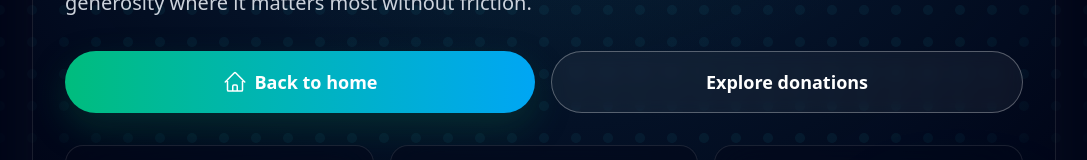
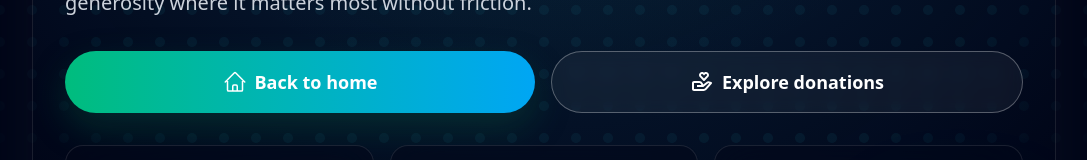
Before and after one commit to gmook9/helpingCanada, a Next.js app: page /mission in a window 1280 px wide. Shown: the part 438-598 px from the top of the page, without its empty margins (96-1183 px from the left). Built offline with nearby package versions, Linux system fonts and the light colour scheme.

Commit message:
added icon for donations button

```diff
--- a/src/app/mission/page.tsx
+++ b/src/app/mission/page.tsx
@@ -10,7 +10,10 @@ import {
   CardTitle,
 } from "@/components/ui/card";
 import DotGrid from "@/components/DotGrid";
+
+// Icons - https://react-icons.github.io/react-icons
 import { HiOutlineHome } from "react-icons/hi2";
+import { BiDonateHeart } from "react-icons/bi";
 
 const vancouverScenes = [
   {
@@ -122,12 +125,13 @@ export default function MissionPage() {
                     <HiOutlineHome className="h-6 w-6 mr-2" />
                     Back to home
                   </Link>
-                  <Link
+                    <Link
                     href="/donate"
                     className="inline-flex min-w-[180px] flex-1 items-center justify-center rounded-full border border-white/30 bg-white/5 px-8 py-4 text-lg font-semibold text-white backdrop-blur transition hover:border-emerald-200 hover:text-emerald-100"
-                  >
+                    >
+                    <BiDonateHeart className="h-6 w-6 mr-2" />
                     Explore donations
-                  </Link>
+                    </Link>
                 </div>
 
                 <div className="grid gap-4 sm:grid-cols-3">
```
